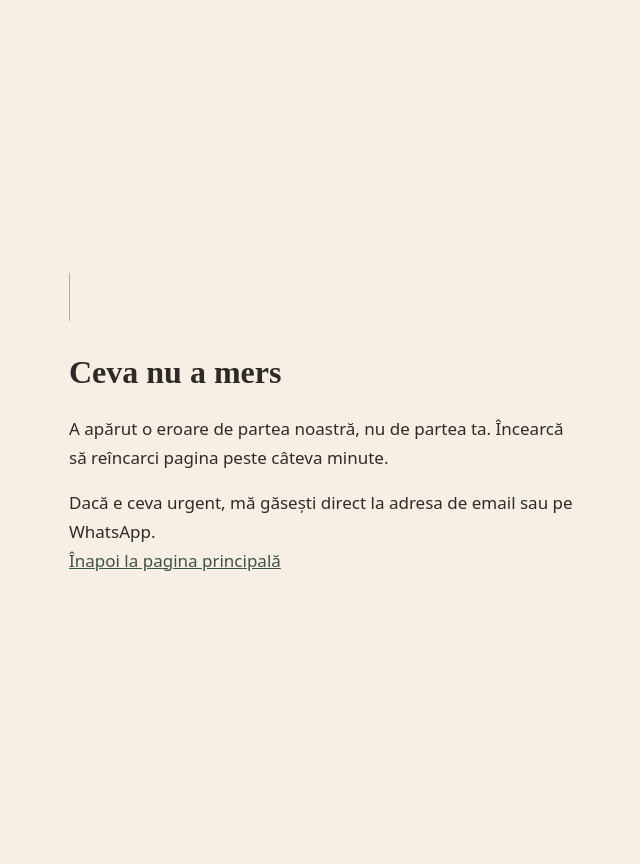
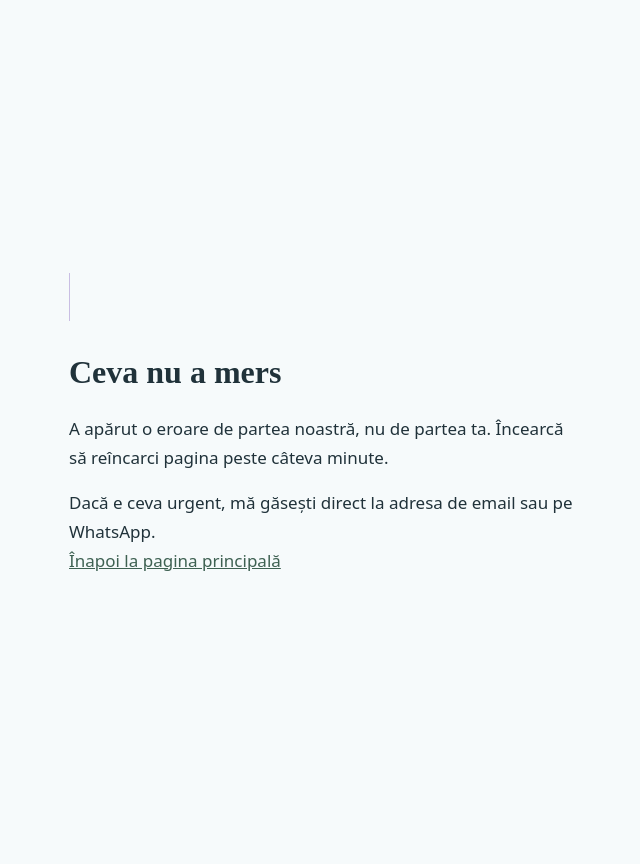
Before and after one commit to madalinagligor5-maker/psiho, a PHP site: page /500.html in a window 1280 px wide. Shown: the whole page, without its empty margins (315-955 px from the left). Run offline with PHP 8.4, Linux system fonts and the light colour scheme.

Commit message:
Sincronizez admin.css si 500.html cu paleta noua (rece)
La schimbarea paletei am remapat rgb()/hex doar in site.css; admin.css (umbre)
si 500.html (pagina statica, tinuta sincron manual) ramasesera cu valorile
vechi calde. Actualizate: cerneala #20323A, salvie-inchis #3E6152, fundal
#F6FAFB, accent lavanda #C9BEE3.

Co-Authored-By: Claude Opus 4.8 <noreply@anthropic.com>

```diff
--- a/public_html/500.html
+++ b/public_html/500.html
@@ -13,7 +13,7 @@
     /* Culori scrise literal (nu prin token): pagina de 500 trebuie sa se
        afiseze si cand serverul are o problema, deci nu depinde de site.css.
        Valorile sunt cele din paleta curenta (DESIGN.md), tinute sincron manual. */
-    background: #F7EEE4; color: #2E2B26;
+    background: #F6FAFB; color: #20323A;
     font-family: system-ui, -apple-system, sans-serif;
     line-height: 1.7;
   }
@@ -22,8 +22,8 @@
      (serverul e in eroare), deci foloseste ce are browserul. */
   h1 { font-family: serif; font-size: 2rem; margin: 0 0 1rem; }
   p { margin: 0 0 1rem; font-size: 1.0625rem; }
-  a { color: #3F5247; }
-  .ram { width: 1px; height: 3rem; background: #C9A48C; margin-bottom: 1.5rem; }
+  a { color: #3E6152; }
+  .ram { width: 1px; height: 3rem; background: #C9BEE3; margin-bottom: 1.5rem; }
 </style>
 </head>
 <body>
--- a/public_html/assets/css/admin.css
+++ b/public_html/assets/css/admin.css
@@ -141,7 +141,7 @@ body.admin {
   margin-bottom: var(--s4);
   border: 1px solid var(--bine);
   background: var(--bine-tint);
-  box-shadow: 0 1px 3px rgb(46 43 38 / 0.08);
+  box-shadow: 0 1px 3px rgb(32 50 58 / 0.08);
   animation: flash-intra 260ms var(--usor);
 }
 .flash--eroare { border-color: var(--rau); background: var(--rau-tint); }
@@ -263,7 +263,7 @@ body.admin {
 .admin-camp select:focus,
 .admin-camp textarea:focus {
   border-color: var(--salvie-inchis);
-  box-shadow: 0 0 0 3px rgb(63 82 71 / 0.12);
+  box-shadow: 0 0 0 3px rgb(62 97 82 / 0.12);
   outline: none;
 }
 .admin-camp textarea { min-height: 8rem; resize: vertical; font-family: var(--font-corp); }
@@ -429,7 +429,7 @@ body.admin {
   border-radius: var(--raza-mediu);
   padding: var(--s5);
   border: 1px solid var(--n-300);
-  box-shadow: 0 4px 24px rgb(46 43 38 / 0.08);
+  box-shadow: 0 4px 24px rgb(32 50 58 / 0.08);
 }
 .login-card h1 { font-size: var(--t-titlu); margin-bottom: var(--s1); }
 .login-card .meta { margin-bottom: var(--s4); }
```
